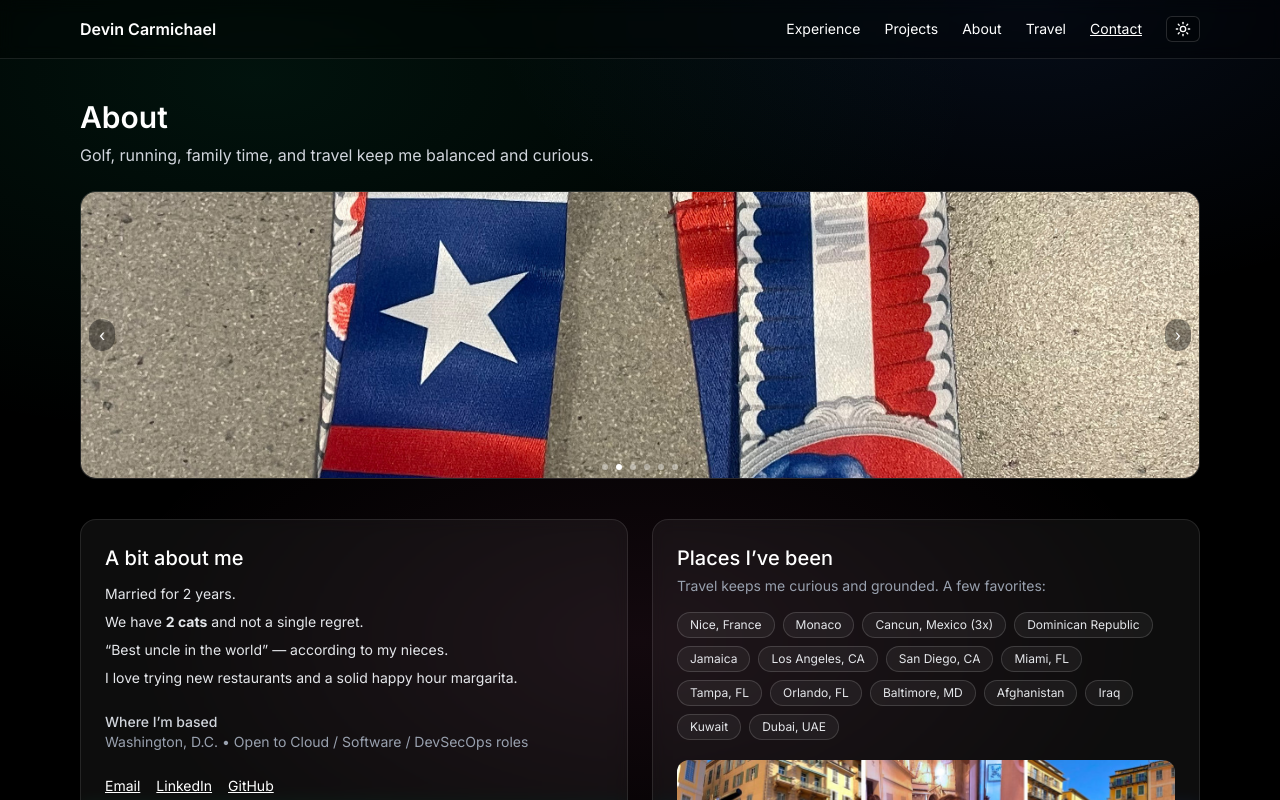
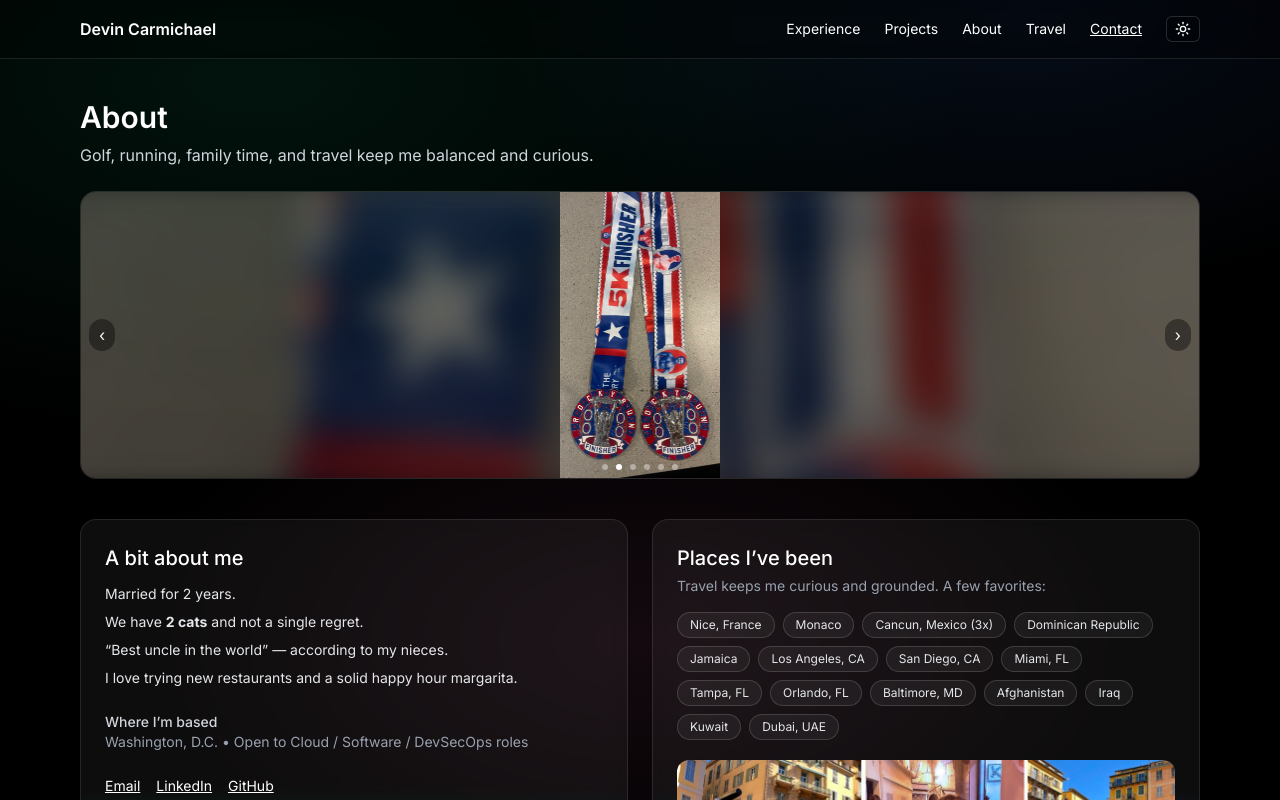
Before and after one commit to DCarmichael92/portfolio, a Next.js app: page /about in a window 1280 px wide. Shown: the top 800 px of the page. Built offline with nearby package versions, Linux system fonts and the light colour scheme.

Commit message:
Fixed carousel cropping

```diff
--- a/src/components/Carousel.tsx
+++ b/src/components/Carousel.tsx
@@ -9,13 +9,14 @@ export default function Carousel({
   slides,
   interval = 4000,
   className = "",
-  heightClass = "h-56 md:h-72 lg:h-80", // smaller default
+  heightClass = "h-48 md:h-64 lg:h-72",
+  fit = "contain", // "contain" shows full image without cropping; "cover" crops to fill
 }: {
   slides: Slide[];
   interval?: number;
   className?: string;
-  /** Tailwind height classes applied to the container */
-  heightClass?: string;
+  heightClass?: string; // Tailwind heights applied to the viewport
+  fit?: "contain" | "cover";
 }) {
   const [i, setI] = useState(0);
   const timer = useRef<number | null>(null);
@@ -37,6 +38,8 @@ export default function Carousel({
 
   if (!slides?.length) return null;
 
+  const objFit = fit === "cover" ? "object-cover" : "object-contain";
+
   return (
     <div
       className={`relative overflow-hidden rounded-2xl border border-white/10 bg-white/5 backdrop-blur ${heightClass} ${className}`}
@@ -48,16 +51,28 @@ export default function Carousel({
         <div
           key={idx}
           aria-hidden={idx !== i}
-          className={`absolute inset-0 transition-opacity duration-500 ${
-            idx === i ? "opacity-100" : "opacity-0"
-          }`}
+          className={`absolute inset-0 transition-opacity duration-500 ${idx === i ? "opacity-100" : "opacity-0"}`}
         >
+          {/* Blurred backdrop to avoid letterbox look when using object-contain */}
+          <div className="absolute inset-0">
+            <Image
+              src={s.src}
+              alt=""
+              aria-hidden
+              fill
+              sizes="100vw"
+              className="object-cover blur-lg scale-110 opacity-40"
+              priority={idx === 0}
+            />
+          </div>
+
+          {/* Foreground image: contain to avoid cropping */}
           <Image
             src={s.src}
             alt={s.alt}
             fill
             sizes="100vw"
-            className="object-cover"
+            className={`${objFit} object-center`}
             priority={idx === 0}
           />
         </div>
@@ -86,9 +101,7 @@ export default function Carousel({
                 key={idx}
                 aria-label={`Go to slide ${idx + 1}`}
                 onClick={() => go(idx)}
-                className={`h-1.5 w-1.5 cursor-pointer rounded-full ${
-                  idx === i ? "bg-white" : "bg-white/40"
-                }`}
+                className={`h-1.5 w-1.5 cursor-pointer rounded-full ${idx === i ? "bg-white" : "bg-white/40"}`}
               />
             ))}
           </div>
```
